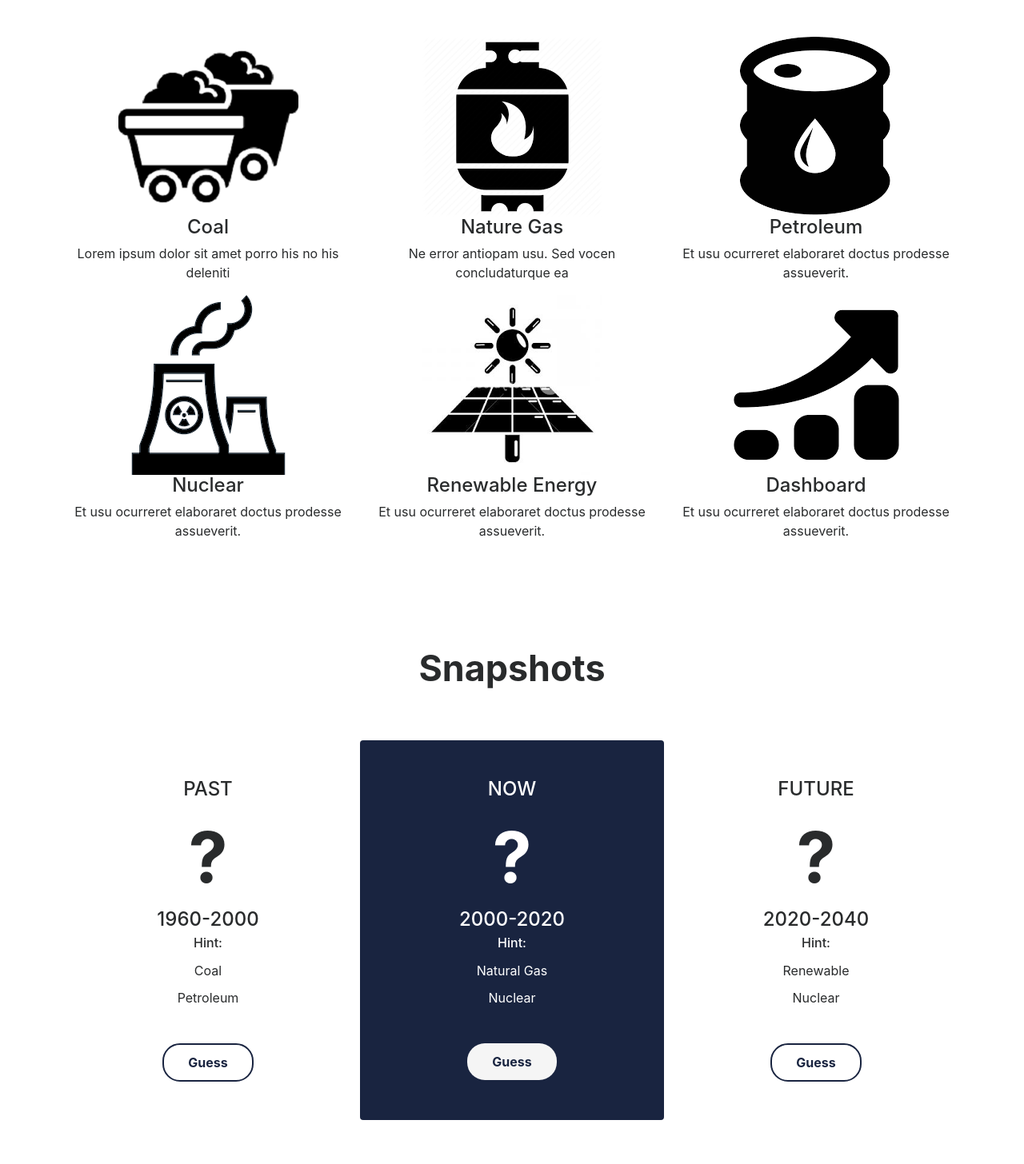
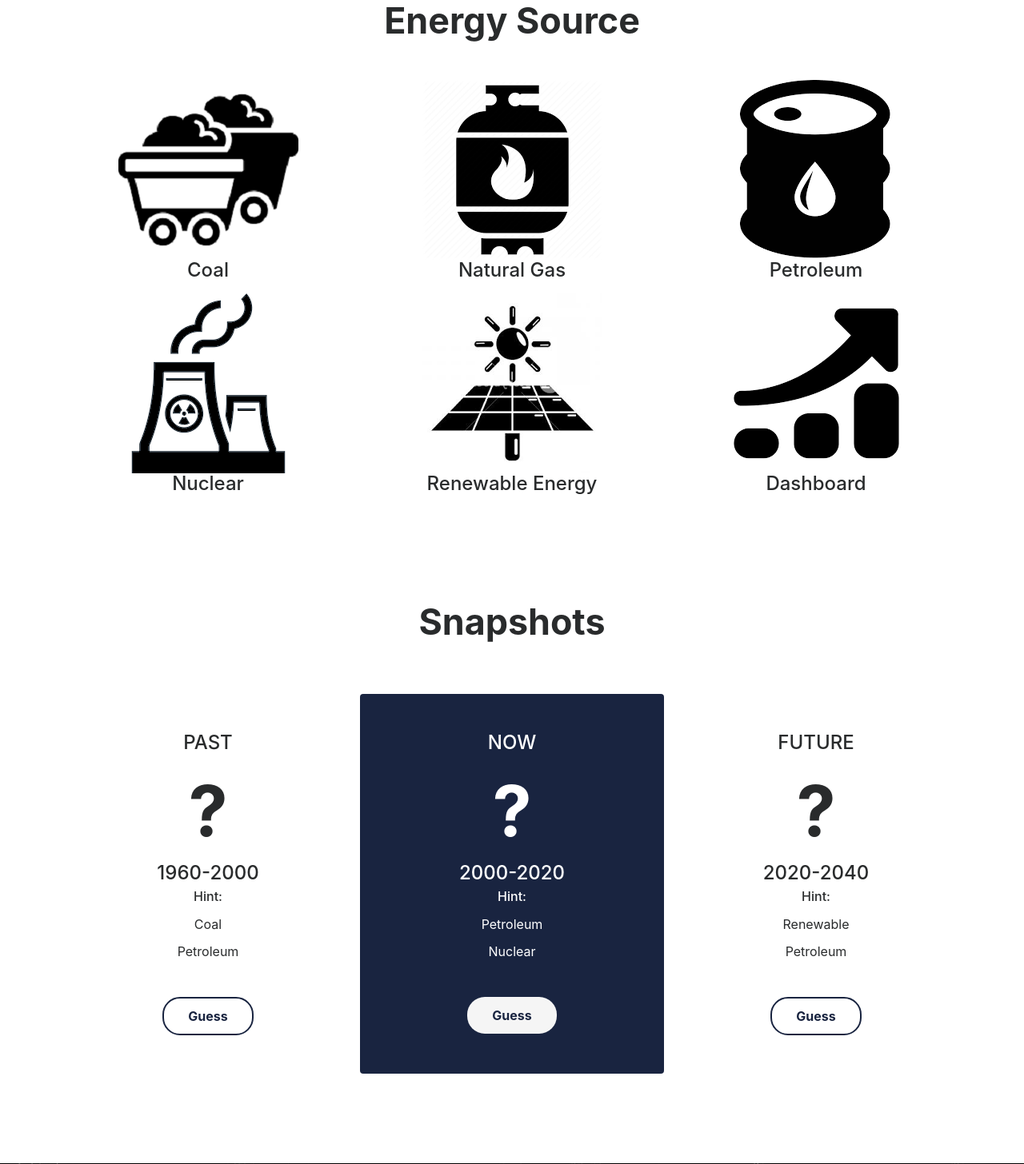
Before and after one commit to pikako77/Project2, a Flask app: page / in a window 1280 px wide. Shown: the part 595-2051 px from the top of the page at 80% size. Run offline with Flask 2, Linux system fonts and the light colour scheme; data that the repository does not hold is empty; some libraries are stand-ins or nearby versions.

Commit message:
update index.html

```diff
--- a/Energy_Source/templates/index.html
+++ b/Energy_Source/templates/index.html
@@ -37,10 +37,12 @@
                 U.S. Energy Consumption<br>
                 1960 - 2017
             </h1>
-            <!-- <p data-aos="fade" data-aos-easing="linear" data-aos-duration="1000" data-aos-once="true" class="lead text-white my-4">
-                Enegery consumption by source, by state and by year.
-                <br> What is the trend?
-            </p> -->
+
+
+            <p data-aos="fade" data-aos-easing="linear" data-aos-duration="1000" data-aos-once="true" class="lead text-white my-4">
+                Data Source: Energy Information Administration - EIA - Official Energy Statistics from the U.S. Government
+                <br>
+            </p>
             <!-- <a href="#" data-aos="fade" data-aos-easing="linear" data-aos-duration="1000" data-aos-once="true" class="btn my-4 font-weight-bold atlas-cta cta-green">Get Started</a> -->
         </div>
     </div>
@@ -48,49 +50,45 @@
     <div class="container my-5 py-2">
         <h2 class="text-center font-weight-bold my-5">Energy Source</h2>
 
-
-
-
-
         <div class="row">
             <div data-aos="fade-up" data-aos-delay="0" data-aos-duration="1000" data-aos-once="true"
                 class="col-md-4 text-center">
                 <img src="../static/img/coal-1.jpg" alt="Anti-spam" class="mx-auto">
                 <h4><a href="#">Coal</a></h4>
-                <p>Lorem ipsum dolor sit amet porro his no his deleniti</p>
+                <p></p>
             </div>
             <div data-aos="fade-up" data-aos-delay="200" data-aos-duration="1000" data-aos-once="true"
                 class="col-md-4 text-center">
                 <img src="../static/img/gas-2.jpg" alt="Phishing Detect" class="mx-auto">
-                <h4><a href="#">Nature Gas</a></h4>
-                <p>Ne error antiopam usu. Sed vocen concludaturque ea</p>
+                <h4><a href="#">Natural Gas</a></h4>
+                <p></p>
             </div>
             <div data-aos="fade-up" data-aos-delay="400" data-aos-duration="1000" data-aos-once="true"
                 class="col-md-4 text-center">
                 <img src="../static/img/petro-3.jpg" alt="Smart Scan" class="mx-auto">
                 <h4><a href="#">Petroleum</a></h4>
-                <p>Et usu ocurreret elaboraret doctus prodesse assueverit.</p>
+                <p></p>
             </div>
 
-            <div data-aos="fade-up" data-aos-delay="400" data-aos-duration="1000" data-aos-once="true"
+            <div data-aos="fade-up" data-aos-delay="700" data-aos-duration="1000" data-aos-once="true"
                 class="col-md-4 text-center">
                 <img src="../static/img/nuclear-4.jpg" alt="Smart Scan" class="mx-auto">
                 <h4><a href="#">Nuclear</a></h4>
-                <p>Et usu ocurreret elaboraret doctus prodesse assueverit.</p>
+                <p></p>
             </div>
 
-            <div data-aos="fade-up" data-aos-delay="400" data-aos-duration="1000" data-aos-once="true"
+            <div data-aos="fade-up" data-aos-delay="800" data-aos-duration="1000" data-aos-once="true"
                 class="col-md-4 text-center">
                 <img src="../static/img/renewable-5.jpg" alt="Smart Scan" class="mx-auto">
                 <h4><a href="#">Renewable Energy</a></h4>
-                <p>Et usu ocurreret elaboraret doctus prodesse assueverit.</p>
+                <p></p>
             </div>
 
-            <div data-aos="fade-up" data-aos-delay="400" data-aos-duration="1000" data-aos-once="true"
+            <div data-aos="fade-up" data-aos-delay="1000" data-aos-duration="1000" data-aos-once="true"
                 class="col-md-4 text-center">
                 <img src="../static/img/dashboard.jpg" alt="Smart Scan" class="mx-auto">
                 <h4><a href="/dashboard">Dashboard</a></h4>
-                <p>Et usu ocurreret elaboraret doctus prodesse assueverit.</p>
+                <p></p>
 
 
                 <div id="data"></div>
@@ -114,7 +112,7 @@
                     <li>Coal</li>
                     <li>Petroleum</li>
                 </ul>
-                <a href="dashboard.html" class="btn my-4 font-weight-bold atlas-cta cta-ghost">Guess</a>
+                <a href="/history" class="btn my-4 font-weight-bold atlas-cta cta-ghost">Guess</a>
             </div>
             <div data-aos="fade-up" data-aos-duration="1000" data-aos-once="true"
                 class="col-md-4 text-center py-4 mt-5 rounded" id="price-table__premium">
@@ -124,12 +122,12 @@
                 <ul class="list-unstyled">
                     <h4>2000-2020</h4>
                     <h6>Hint:</h6>
-                    <li>Natural Gas</li>
+                    <li>Petroleum</li>
                     <li>Nuclear</li>
                 </ul>
 
-                <a href="dashboard.html" class="btn my-4 font-weight-bold atlas-cta cta-white">Guess</a>
-                <!-- <a href="dashboard.html" class="btn my-4 font-weight-bold atlas-cta cta-green">Guess</a> -->
+                <a href="/now" class="btn my-4 font-weight-bold atlas-cta cta-white">Guess</a>
+
             </div>
             <div data-aos="fade-left" data-aos-delay="200" data-aos-duration="1000" data-aos-once="true"
                 class="col-md-4 text-center py-4 mt-5">
@@ -140,9 +138,9 @@
                     <h4>2020-2040</h4>
                     <h6>Hint:</h6>
                     <li>Renewable</li>
-                    <li>Nuclear</li>
+                    <li>Petroleum</li>
                 </ul>
-                <a href="dashboard.html" class="btn my-4 font-weight-bold atlas-cta cta-ghost">Guess</a>
+                <a href="/future" class="btn my-4 font-weight-bold atlas-cta cta-ghost">Guess</a>
             </div>
         </div>
     </div>
@@ -187,6 +185,12 @@
     <script type="text/javascript" src="../static/js/config.js"></script>
     <script type="text/javascript" src="../static/js/us-states.js"></script>
     <script type="text/javascript" src="../static/js/logic.js"></script>
+    <script type="text/javascript" src="../static/js/data.js"></script>
+    <script type="text/javascript" src="../static/js/plots.js"></script>
+
+
+
+
 </body>
 
 </html>
```
